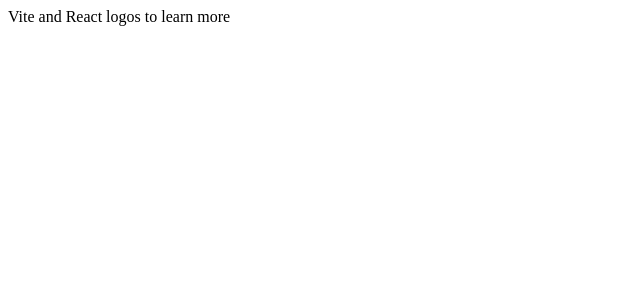
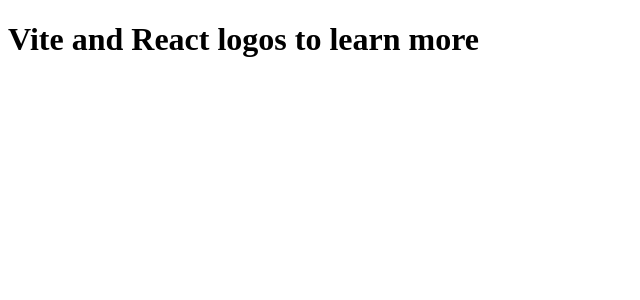
Before and after one commit to Amirsaleh2002/selfsite, a React (Vite) app: page / in a window 1280 px wide. Shown: the top 300 px of the page, without its empty margins (0-640 px from the left). Built offline with nearby package versions, Linux system fonts and the light colour scheme.

Commit message:
change tag

```diff
--- a/src/App.jsx
+++ b/src/App.jsx
@@ -4,7 +4,7 @@
 function App() {
   return (
     <>
-      <div>Vite and React logos to learn more</div>
+      <h1>Vite and React logos to learn more</h1>
     </>
   );
 }
```
